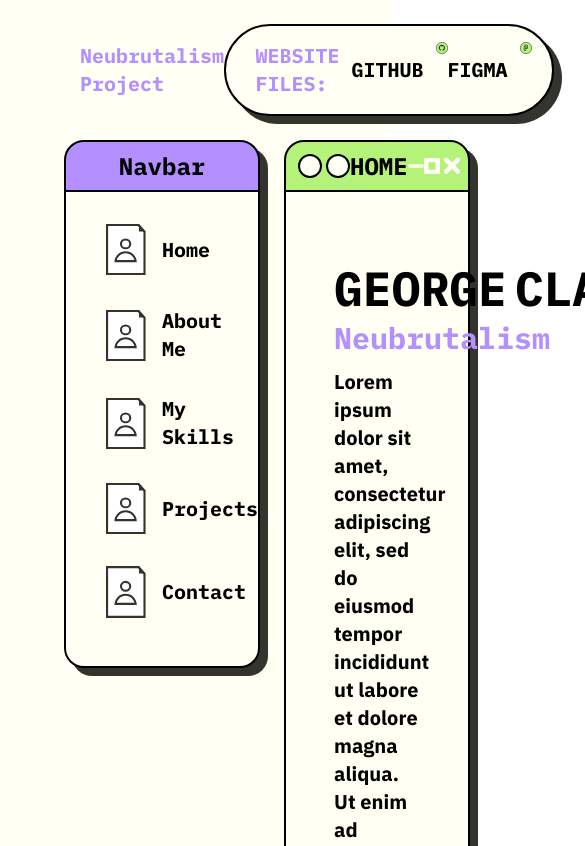
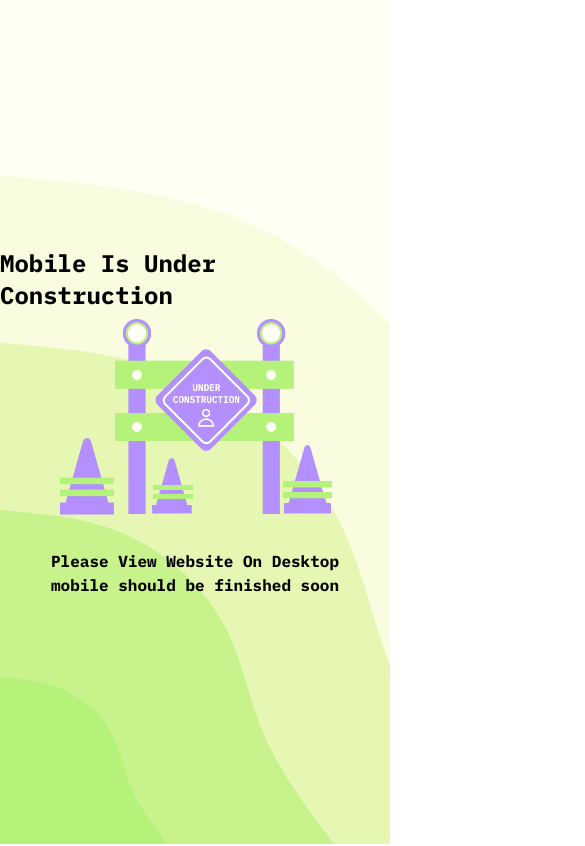
Before and after one commit to GeorgeClaridge/BrutalDesign, a React (Vite) app in the folder my-project/: page / in a window 390 px wide. Shown: the top 846 px of the page, 585 px wide, since content can reach past the window. Built offline with nearby package versions, Linux system fonts and the light colour scheme.

Commit message:
Mobile Under Construction Sign and fixed Header

```diff
--- a/my-project/src/App.jsx
+++ b/my-project/src/App.jsx
@@ -1,15 +1,22 @@
 import './App.css'
 import { Navbar,Tool, Header } from './components'
-import { Background } from './assets'
+import { Background, Construct } from './assets'
 
 function App() {
 
   return (
     <div className='bg-no-repeat bg-cover' style={{ backgroundImage: `url(${Background})` }}>
-      <div className="padding px-[4rem] pb-[3rem]">
+      <div className="padding px-[4rem] pb-[3rem] hidden lg:block">
         <Navbar />
         <Header />
         <Tool />
+      </div>
+
+      <div className="MobileTest lg:hidden xl:hidden 2xl:hidden flex justify-center items-center flex-col py-10 h-screen w-[100%]">
+        <div className="Header text-2xl">Mobile Is Under Construction</div>
+        <img src={Construct} alt="Under Construction" className='hover:-translate-y-1 hover:scale-110 duration-300 w-[70%] py-2'/>
+        <div className="Header ">Please View Website On Desktop</div>
+        <div className="Header ">mobile should be finished soon</div>
       </div>
     </div>
   )
--- a/my-project/src/assets/index.js
+++ b/my-project/src/assets/index.js
@@ -1 +1,2 @@
 export { default as Background } from './Background.svg';
+export { default as Construct } from './Construct.png';
--- a/my-project/src/components/header/Header.jsx
+++ b/my-project/src/components/header/Header.jsx
@@ -105,7 +105,7 @@ const Header = () => {
                   <div className='hover:-translate-y-2 duration-[400ms] hover:text-green hover:scale-110'>
                     C
                   </div>
-                  <div className='hover:-translate-y-2 duration-[400ms] hover:text-green0 hover:scale-110'>
+                  <div className='hover:-translate-y-2 duration-[400ms] hover:text-green hover:scale-110'>
                     L
                   </div>
                   <div className='hover:-translate-y-2 duration-[400ms] hover:text-green hover:scale-110'>
```
Also changed, not shown: my-project/src/assets/Construct.png (added).
